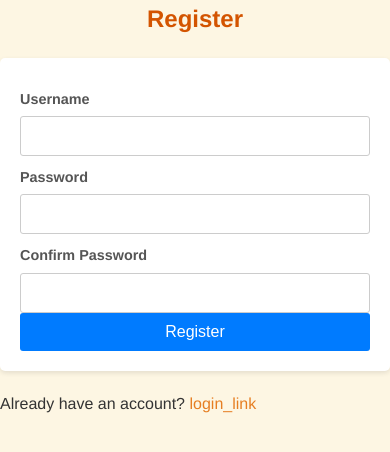
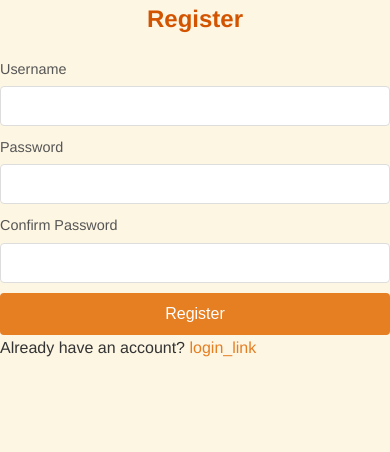
Before and after one commit to Andre1z/andrei-grey, a PHP site: page /register.php in a window 390 px wide. Shown: the top 452 px of the page. Run offline with PHP 8.4, Linux system fonts and the light colour scheme.

Commit message:
últimos cambios

```diff
--- a/public/css/auth.css
+++ b/public/css/auth.css
@@ -125,8 +125,17 @@ a:hover {
     font-size: 1.5em;
   }
 
-  button {
-    padding: 10px;
-    font-size: 0.9em;
+  /* Estilo del botón */
+  .auth button {
+  width: 100% !important;
+  background-color: #e67e22 !important;  /* Naranja cálido */
+  border: none !important;
+  color: #fff !important;
+  padding: 12px !important;
+  font-size: 1em !important;
+  border-radius: 4px !important;
+  cursor: pointer !important;
+  transition: background-color 0.3s ease !important;
+  margin-top:10px;
   }
 }
--- a/public/css/styles.css
+++ b/public/css/styles.css
@@ -32,7 +32,9 @@ header h1 {
 /* ============================= */
 /* ESTILOS PRINCIPALES DEL FORMULARIO */
 /* ============================= */
-form {
+/* Aplica solo a páginas en las que el body NO tenga la clase "auth" */
+/* De este modo, las páginas de Login y Registro (que tendrán body.auth) NO se verán afectadas */
+body:not(.auth) form {
   max-width: 600px;
   margin: 0 auto 20px auto;
   background-color: #fff;
@@ -41,27 +43,27 @@ form {
   box-shadow: 0 2px 5px rgba(0, 0, 0, 0.1);
 }
 
-form div {
+body:not(.auth) form div {
   margin-bottom: 15px;
 }
 
-form label {
+body:not(.auth) form label {
   display: block;
   margin-bottom: 5px;
   font-weight: bold;
 }
 
-form input[type="file"],
-form input[type="text"],
-form input[type="email"],
-form input[type="password"] {
+body:not(.auth) form input[type="file"],
+body:not(.auth) form input[type="text"],
+body:not(.auth) form input[type="email"],
+body:not(.auth) form input[type="password"] {
   width: 100%;
   padding: 10px;
   border: 1px solid #ccc;
   border-radius: 3px;
 }
 
-form button[type="submit"] {
+body:not(.auth) form button[type="submit"] {
   background-color: #007bff;
   color: #fff;
   border: none;
@@ -70,9 +72,10 @@ form button[type="submit"] {
   font-size: 1rem;
   cursor: pointer;
   transition: background-color 0.3s ease;
+  margin-top: 15px; /* Separación superior añadida para que no esté tan pegado al label anterior */
 }
 
-form button[type="submit"]:hover {
+body:not(.auth) form button[type="submit"]:hover {
   background-color: #0056b3;
 }
 
--- a/public/login.php
+++ b/public/login.php
@@ -79,7 +79,7 @@ if ($_SERVER['REQUEST_METHOD'] === 'POST') {
         }
     </style>
 </head>
-<body>
+<body class="auth">
     <h1><?php echo htmlspecialchars($translator->get('login_title')); ?></h1>
     <?php if (!empty($message)): ?>
         <p style="color:red;"><?php echo htmlspecialchars($message); ?></p>
--- a/public/register.php
+++ b/public/register.php
@@ -62,7 +62,7 @@ if ($_SERVER['REQUEST_METHOD'] === 'POST') {
     <link rel="stylesheet" href="<?php echo BASE_URL; ?>/css/styles.css">
     <link rel="stylesheet" href="<?php echo BASE_URL; ?>/css/auth.css">
 </head>
-<body>
+<body class="auth">
     <h1><?php echo htmlspecialchars($translator->get('register_title')); ?></h1>
     <?php if (!empty($message)): ?>
         <p style="color:red;"><?php echo htmlspecialchars($message); ?></p>
```
